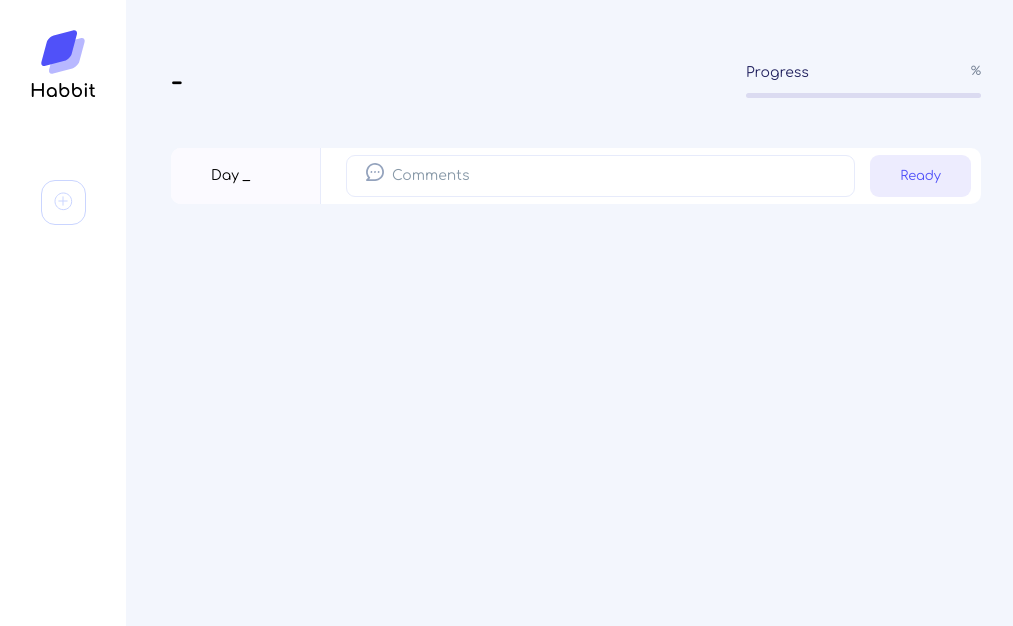
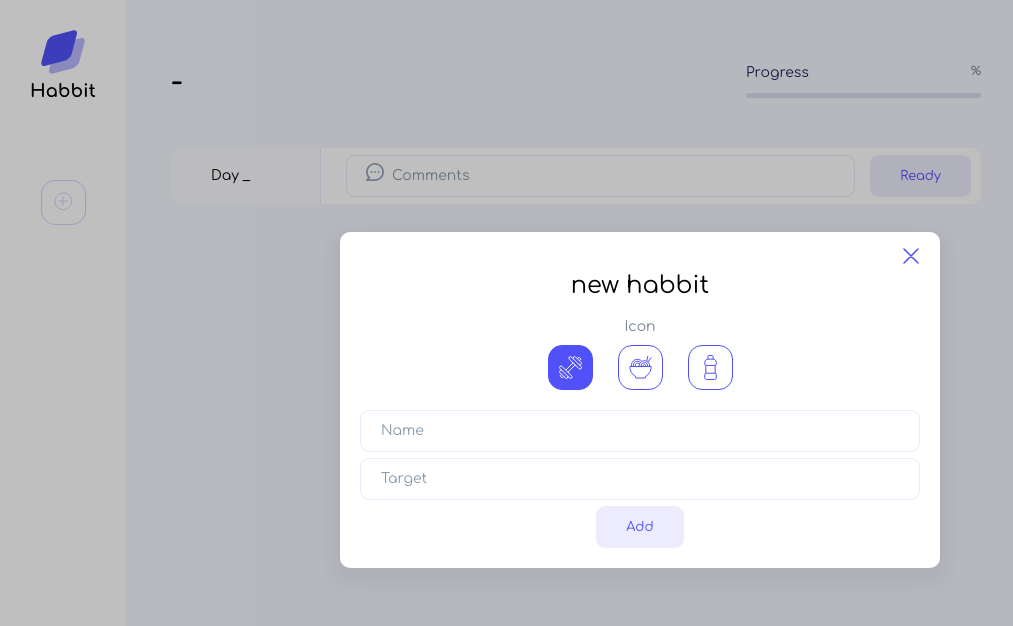
Before and after one commit to TkMa777/Habits, a plain HTML site: page index.html in a window 1280 px wide. Shown: the whole page, without its empty margins (0-1013 px from the left). Drawn offline with Linux system fonts and the light colour scheme.

Commit message:
Popup window layout

```diff
--- a/index.html
+++ b/index.html
@@ -47,6 +47,31 @@
             </div>
            </main>
         </div>
+        <div class="cover cover_hidden">
+            <div class="popup">
+                <h2>new habbit</h2>
+                <div class="icon-label">Icon</div>
+                <div class="icon-select">
+                    <button class="icon icon_active">
+                        <img src="images/Sport.svg" alt="Sport">
+                    </button>
+                    <button class="icon">
+                        <img src="images/Food.svg" alt="Food">
+                    </button>
+                    <button class="icon">
+                        <img src="images/Water.svg" alt="Water">
+                    </button>
+                </div>
+                <form class="popup__form">
+                    <input type="text" name="name" placeholder="Name">
+                    <input type="number" name="target" placeholder="Target">
+                    <button class="button" type="submit">Add</button>
+                </form>
+                <button class="popup__close">
+                    <img src="images/Close.svg" alt="Close popup">
+                </button>
+            </div>
+        </div>
     </div>
     <script src="./scripts/app.js"></script>
 </body>
--- a/styles/main.css
+++ b/styles/main.css
@@ -235,3 +235,102 @@ input.error {
 .button:hover {
     background: #e1dfff;
 }
+
+.cover {
+    position: fixed;
+    left: 0;
+    right: 0;
+    bottom: 0;
+    top: 0;
+    background: rgba(0, 0, 0, 0.25);
+    display: flex;
+    align-items: center;
+    justify-content: center;
+}
+
+/* .cover_hidden {
+
+} */
+
+.popup {
+
+background: #FFFFFF;
+box-shadow: 0px 8px 14px 12px rgba(56, 56, 56, 0.05);
+border-radius: 10px;
+max-width: 600px;
+width: 100%;
+padding: 20px;
+position: relative;
+display: flex;
+flex-direction: column;
+align-items: center;
+}
+
+.popup__close {
+    position: absolute;
+    right: 15px;
+    top: 15px;
+    border: none;
+    background: none;
+    cursor: pointer;
+}
+
+h2 {
+font-size: 24px;
+font-weight: 400;
+line-height: 27px;
+}
+
+.icon-label {
+    font-size: 14px;
+    line-height: 16px;
+    color: #768396;
+    margin-bottom: 10px;
+}
+
+.icon-select {
+    display: flex;
+    gap: 25px;
+    margin-bottom: 20px;
+}
+
+.icon {
+    border: 1px solid #5051F9;
+    border-radius: 14px;
+    background: white;
+    display: flex;
+    align-items: center;
+    justify-content: center;
+    width: 45px;
+    height: 45px;
+    cursor: pointer;
+}
+
+.icon_active {
+    background: #5051F9;
+}
+
+.icon:hover {
+    background: #6A6AFB;
+}
+
+.icon:hover img {
+    filter: brightness(0) invert(1);
+}
+
+.icon_active img {
+    filter: brightness(0) invert(1);
+}
+
+.popup__form {
+    width: 100%;
+    display: flex;
+    flex-direction: column;
+    align-items: center;
+    gap: 6px;
+
+}
+
+.popup__form input {
+    width: 100%;
+}
```
Also changed, not shown: images/Close.svg (added).
